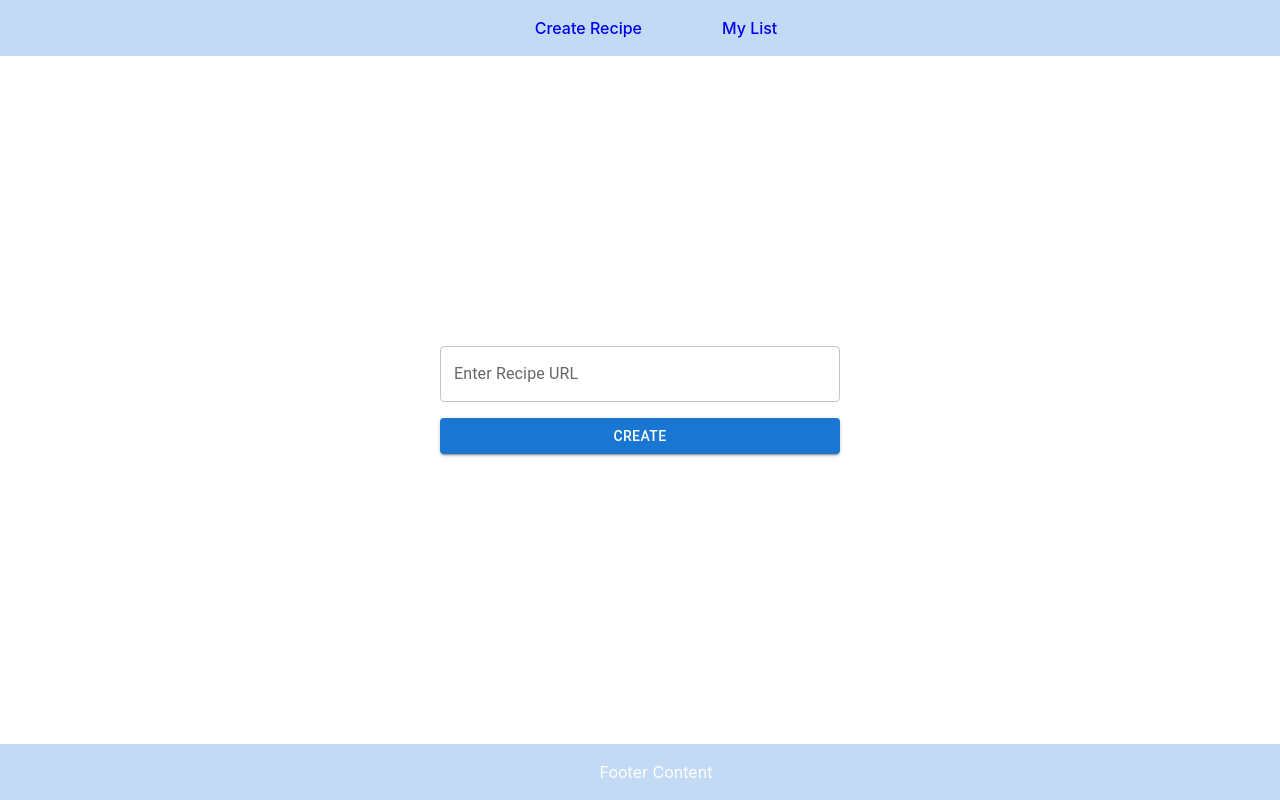
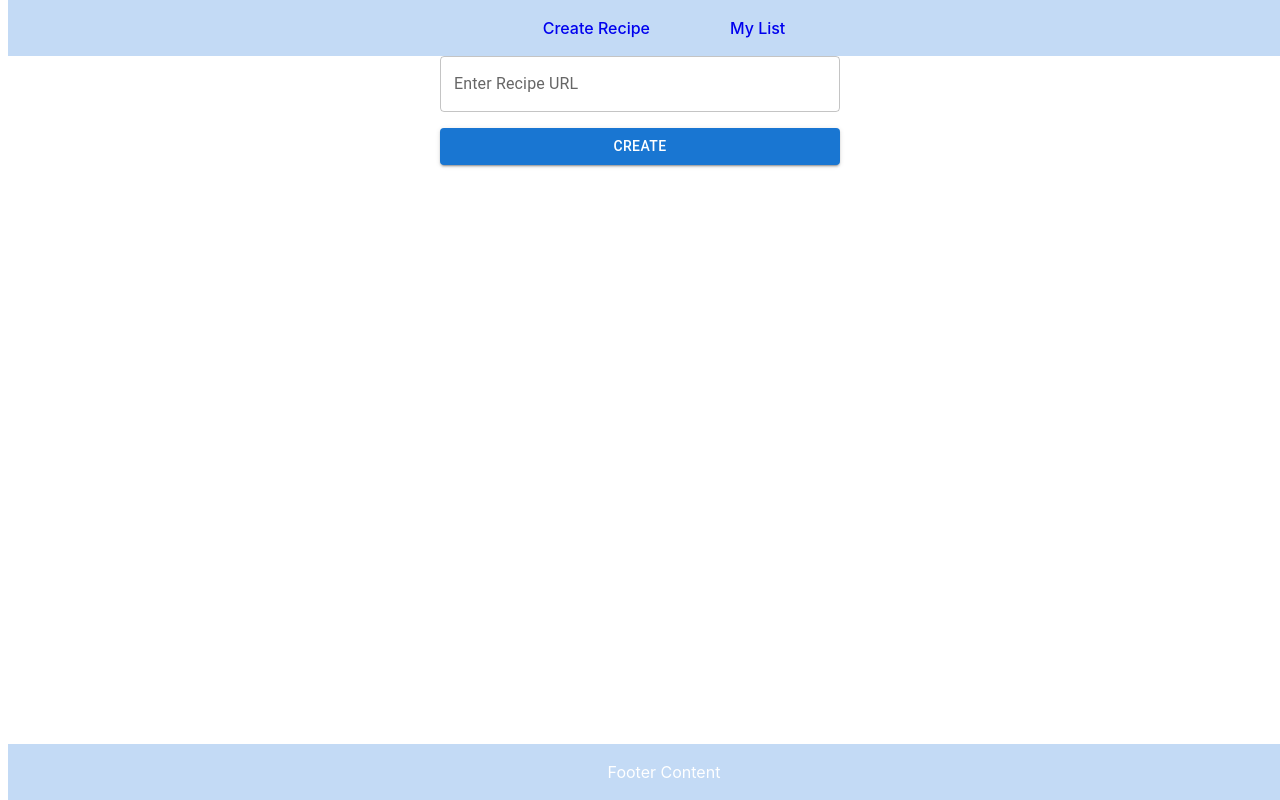
Before and after one commit to ericos-bennett/enPlace, a React (Vite) app in the folder frontend/: page / in a window 1280 px wide. Built offline with nearby package versions, Linux system fonts and the light colour scheme; no server answers.

Commit message:
add searchbar to my recipes page

```diff
--- a/frontend/src/App.css
+++ b/frontend/src/App.css
@@ -4,4 +4,5 @@
 
 .page-container {
   margin: 56px 0;
+  height: calc(100vh - 112px);
 }
--- a/frontend/src/components/CreateRecipeForm/CreateRecipeForm.tsx
+++ b/frontend/src/components/CreateRecipeForm/CreateRecipeForm.tsx
@@ -48,10 +48,11 @@ export const CreateRecipeForm: React.FC<CreateRecipeFormProps> = ({
       )}
       <TextField
         label="Enter Recipe URL"
-        variant="outlined"
         value={inputValue}
         onChange={handleInputChange}
         disabled={isSubmitting}
+        autoComplete="off"
+        variant="outlined"
       />
       <Button
         variant="contained"
--- a/frontend/src/index.css
+++ b/frontend/src/index.css
@@ -9,14 +9,6 @@
   -moz-osx-font-smoothing: grayscale;
 }
 
-body {
-  margin: 0;
-  display: flex;
-  place-items: center;
-  min-width: 320px;
-  min-height: 100vh;
-}
-
 a {
   font-weight: 500;
   text-decoration: inherit;
--- /dev/null
+++ b/frontend/src/pages/HomePage/HomePage.css
@@ -0,0 +1,6 @@
+.home-container {
+  height: 100%;
+  max-width: 1200px;
+  margin: 0 auto;
+  padding: 1rem;
+}
--- a/frontend/src/pages/HomePage/HomePage.tsx
+++ b/frontend/src/pages/HomePage/HomePage.tsx
@@ -1,3 +1,4 @@
+import { Container } from '@mui/material'
 import { useNavigate } from 'react-router-dom'
 import { CreateRecipeForm } from '~/components/CreateRecipeForm/CreateRecipeForm'
 
@@ -10,7 +11,9 @@ export const HomePage: React.FC = () => {
 
   return (
     <>
-      <CreateRecipeForm onCreateRecipe={handleCreateRecipe} />
+      <Container className="home-container">
+        <CreateRecipeForm onCreateRecipe={handleCreateRecipe} />
+      </Container>
     </>
   )
 }
--- a/frontend/src/pages/MyRecipesPage/MyRecipesPage.css
+++ b/frontend/src/pages/MyRecipesPage/MyRecipesPage.css
@@ -1,5 +1,16 @@
 .my-recipes-container {
-  max-width: 800px;
+  max-width: 1200px;
   margin: 0 auto;
   padding: 1rem;
 }
+
+.my-recipes-title {
+  position: fixed;
+  min-width: 800px;
+  z-index: 999;
+  background-color: white;
+}
+
+.recipe-metas {
+  margin-top: 200px;
+}
--- a/frontend/src/pages/MyRecipesPage/MyRecipesPage.tsx
+++ b/frontend/src/pages/MyRecipesPage/MyRecipesPage.tsx
@@ -1,4 +1,5 @@
 import { useState, useEffect } from 'react'
+import { TextField } from '@mui/material'
 import { RecipeMeta } from '~/components/RecipeMeta/RecipeMeta'
 import { getRecipeMetas } from '~/services/recipe'
 import type { RecipeMeta as RecipeMetaType } from '~/types'
@@ -6,6 +7,7 @@ import './MyRecipesPage.css'
 
 export const MyRecipesPage: React.FC = () => {
   const [recipeMetas, setRecipeMetas] = useState<RecipeMetaType[] | null>(null)
+  const [searchTerm, setSearchTerm] = useState<string>('')
 
   useEffect(() => {
     getRecipeMetas()
@@ -13,13 +15,38 @@ export const MyRecipesPage: React.FC = () => {
       .catch((error) => console.error('Error fetching recipes:', error))
   }, [])
 
+  const handleSearchChange = (event: React.ChangeEvent<HTMLInputElement>) => {
+    setSearchTerm(event.target.value)
+  }
+
+  const filteredRecipeMetas = (
+    recipeMetas: RecipeMetaType[]
+  ): RecipeMetaType[] => {
+    return recipeMetas.filter((recipeMeta) =>
+      recipeMeta.name
+        .toLocaleLowerCase()
+        .includes(searchTerm.toLocaleLowerCase())
+    )
+  }
+
   return (
     <>
       <div className="my-recipes-container">
-        <h1>My Recipes</h1>
+        <div className="my-recipes-title">
+          <h1>My Recipes</h1>
+          <TextField
+            label="Search"
+            value={searchTerm}
+            onChange={handleSearchChange}
+            autoComplete="off"
+            variant="outlined"
+            margin="normal"
+            fullWidth
+          />
+        </div>
         {recipeMetas && (
-          <div>
-            {recipeMetas.map((recipeMeta, index) => (
+          <div className="recipe-metas">
+            {filteredRecipeMetas(recipeMetas).map((recipeMeta, index) => (
               <RecipeMeta recipeMeta={recipeMeta} key={index}></RecipeMeta>
             ))}
           </div>
```
